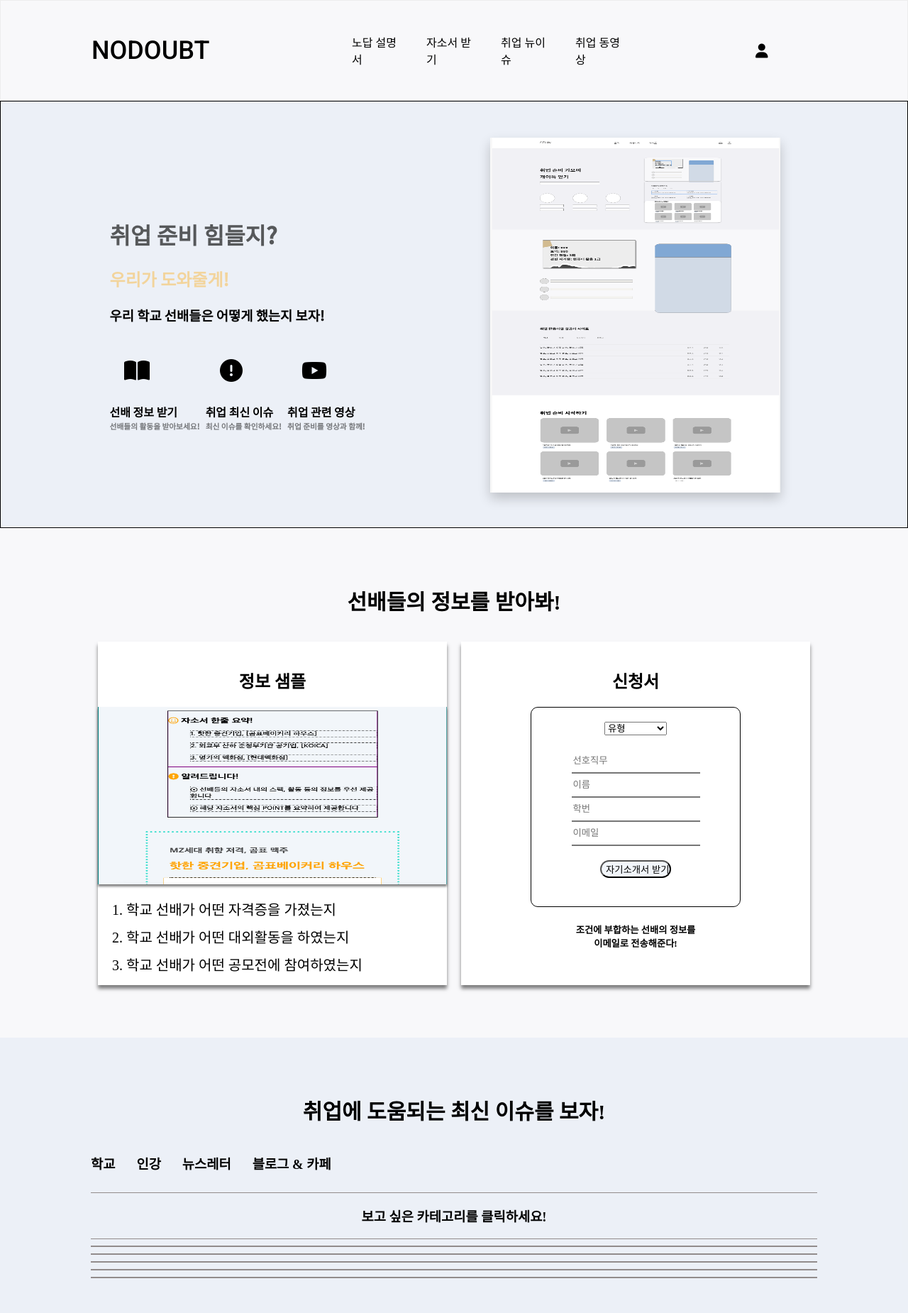
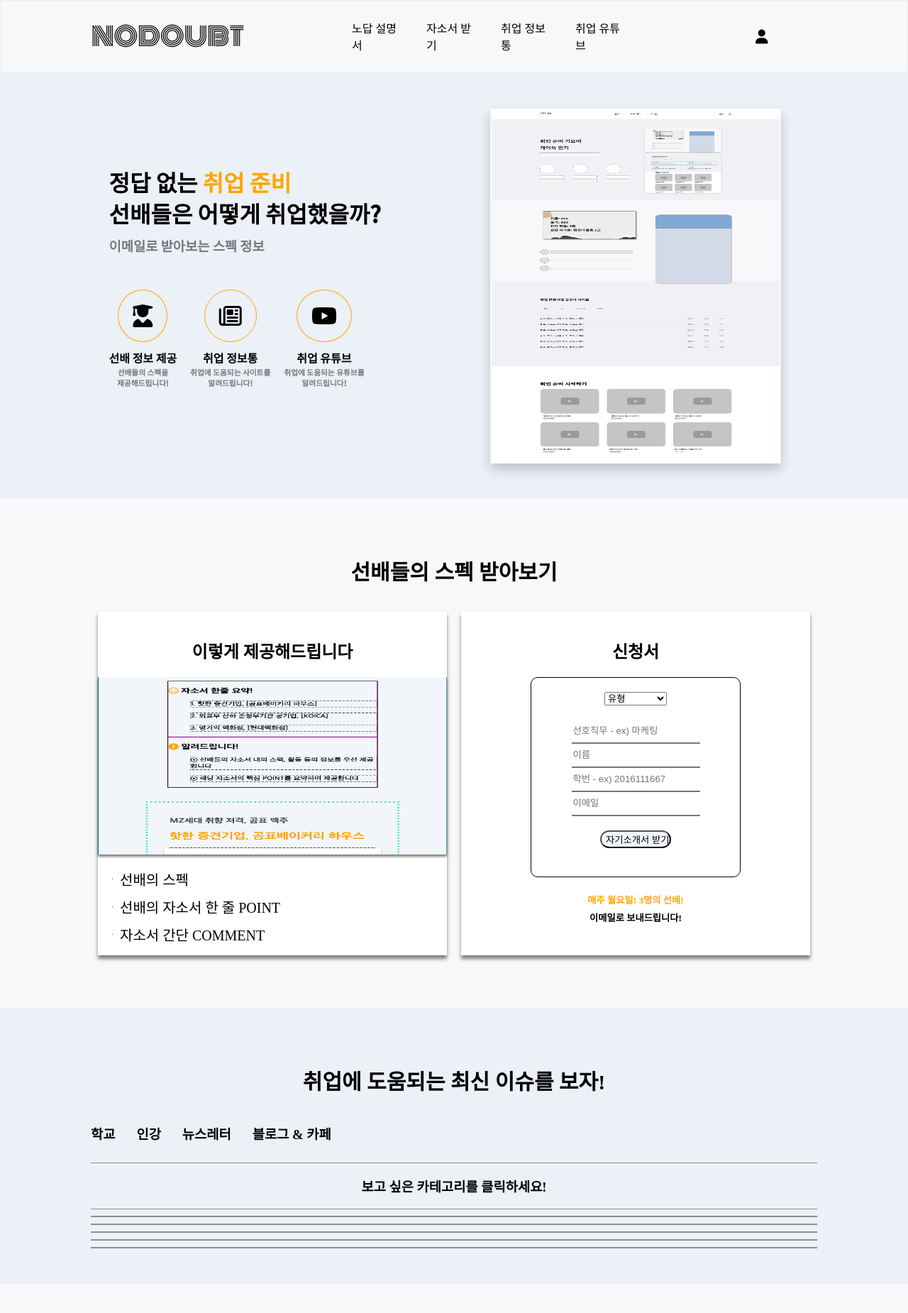
Before and after one commit to YoonHwe/nodoubt, a Django app: page / in a window 1280 px wide. Shown: the top 1850 px of the page at 71% size. Run offline with Django 3.2, Linux system fonts and the light colour scheme; data comes from the database, SQL or seed files in the repository; both versions use the stored data as it was after the commit; some libraries are stand-ins or nearby versions.

Commit message:
정기회의 디자인 수정

```diff
--- a/main/templates/main/index.html
+++ b/main/templates/main/index.html
@@ -7,50 +7,53 @@
 <div class="content content_first">
     <div class="content_first_left">
         <div class="content_first_left_exp">
-            <h1 id="content_first_left_exp_first">취업 준비 힘들지?</h1>
-            <h2>우리가 도와줄게!</h2>
-            <h3>우리 학교 선배들은 어떻게 했는지 보자!</h3>
+            <div class="content_first_left_exp_first">
+                <h1 id="content_first_left_exp_first_first">정답 없는</h1>
+                <h1 id="content_first_left_exp_first_second">&nbsp;취업 준비</h1>
+            </div>
+            <h1 id="content_first_left_exp_second">선배들은 어떻게 취업했을까?</h1>
+            <h3>이메일로 받아보는 스펙 정보</h3>
         </div>
         <div class="content_first_left_icon">
             <div class="content_first_left_icon_content">
                 <div class="content_first_left_icon_content">
-                    <i class="fas fa-book-open fa-2x left_icon"></i>
-                    <h4>선배 정보 받기</h4>
-                    <h6>선배들의 활동을 받아보세요!</h6>
+                    <i class="fas fa-user-graduate fa-2x left_icon"></i>
+                    <h4>선배 정보 제공</h4>
+                    <h6>선배들의 스펙을<br> 제공해드립니다!</h6>
                 </div>
             </div>
             <div class="content_first_left_icon_content">
                 <div class="content_first_left_icon_content">
-                    <i class="fas fa-exclamation-circle fa-2x left_icon"></i>
-                    <h4>취업 최신 이슈</h4>
-                    <h6>최신 이슈를 확인하세요!</h6>
+                    <i class="far fa-newspaper fa-2x left_icon"></i>
+                    <h4>취업 정보통</h4>
+                    <h6>취업에 도움되는 사이트를<br>알려드립니다!</h6>
                 </div>
             </div>
             <div class="content_first_left_icon_content">
                 <div class="content_first_left_icon_content">
                     <i class="fab fa-youtube fa-2x left_icon"></i>
-                    <h4>취업 관련 영상</h4>
-                    <h6>취업 준비를 영상과 함께!</h6>
+                    <h4>취업 유튜브</h4>
+                    <h6>취업에 도움되는 유튜브를<br>알려드립니다!</h6>
                 </div>
             </div>
         </div>
     </div>
-    <div class="content_first_right">
+    <div class="content_first_right mobile_no">
         <div class="content_first_right_paper">
             <img class="content_first_right_paper_image" src="{% static 'images/2.jpg' %}">
         </div>
     </div>
 </div>
 <!---->
-<div class="content_second_h2">선배들의 정보를 받아봐!</div>
+<div class="content_second_h2">선배들의 스펙 받아보기</div>
 <div class="content_second">
     <div class="content_second_right">
         <div class="content_second_right_instruction">
-            <h2>정보 샘플</h2>
+            <h2>이렇게 제공해드립니다</h2>
             <img class="content_second_right_instruction_image" src="{% static 'images/3.jpg' %}">
-            <p>1. 학교 선배가 어떤 자격증을 가졌는지</p>
-            <p>2. 학교 선배가 어떤 대외활동을 하였는지</p>
-            <p>3. 학교 선배가 어떤 공모전에 참여하였는지</p>
+            <p><i class="fas fa-circle"></i>&nbsp;&nbsp;선배의 스펙</p>
+            <p><i class="fas fa-circle"></i>&nbsp;&nbsp;선배의 자소서 한 줄 POINT</p>
+            <p><i class="fas fa-circle"></i>&nbsp;&nbsp;자소서 간단 COMMENT</p>
         </div>
     </div>
     <div class="content_second_left">
@@ -68,9 +71,9 @@
                             <option value="IPP">IPP</option>
                         </select>
                     </div>
-                    <input class="underline content_second_name" type="text" id="job_type" name="job_type" placeholder="선호직무" required>
+                    <input class="underline content_second_name" type="text" id="job_type" name="job_type" placeholder="선호직무 - ex) 마케팅" required>
                     <input class="underline content_second_name" type="text" id="name" name="name" placeholder="이름" required>
-                    <input class="underline content_second_name" type="text" id="school_number" name="school_number" placeholder="학번" required>
+                    <input class="underline content_second_name" type="text" id="school_number" name="school_number" placeholder="학번 - ex) 2016111667" required>
                     <input class="underline content_second_email" type="text" id="email" name="email" placeholder="이메일" required>
                     <div>
                         <input class="content_second_submit" type="submit" value="자기소개서 받기">
@@ -78,7 +81,7 @@
                 </form>
             </div>
             <div class="content_second_left_application_inst">
-                <h5>조건에 부합하는 선배의 정보를 <br>이메일로 전송해준다!</h5>
+                <h5 id="content_second_left_application_inst_first">매주 월요일! 3명의 선배!</h5><h5 id="content_second_left_application_inst_second">이메일로 보내드립니다!</h5>
             </div>
         </div>
     </div>
@@ -162,7 +165,7 @@
         </div>
 
     </div>
-    <div class="content_ready_content">
+    <div class="content_ready_content mobile_no">
         <div class="content_ready_content_contents">
             <iframe src="https://www.youtube.com/embed/nmFsFdNBQm8" title="YouTube video player" frameborder="0" allow="accelerometer; autoplay; clipboard-write; encrypted-media; gyroscope; picture-in-picture" allowfullscreen></iframe>
             <h5>공기업 취업 준비 나도 지원해볼까? 고민 중이라면!</h5>
--- a/main/templates/main/sample.html
+++ b/main/templates/main/sample.html
@@ -378,7 +378,5 @@
             </div>
         </div>
     </div>
-    <i class="far fa-bookmark"></i>
-    <i class="fas fa-bookmark"></i>
 </body>
 </html>
--- a/nodoubt/static/css/version1.css
+++ b/nodoubt/static/css/version1.css
@@ -12,18 +12,17 @@ a{
 /* menu / navbar */
 .menu{
     display: flex;
-    border: 1px solid rgb(237,237,237);
-    height: 140px;
+    border-bottom: 1px solid rgb(219, 218, 218);
+    height: 100px;
     justify-content: space-between;
     align-items: center;
     padding: 0% 16%;
 }
 .menu_company{
     font-size: 36px;
-    font-family: 'Roboto', sans-serif;
+    font-family: 'Monoton', sans-serif;
     width: 170px;
 }
-
 .menu_content{
     display: flex;
     margin-left: 10%;
@@ -87,7 +86,6 @@ a{
     padding: 0% 16%;
     height: 600px;
     background-color: rgba(130, 168, 212, 0.1);
-    border: 1px solid black;
 }
 .content_first_left{
     width: 50%;
@@ -97,22 +95,36 @@ a{
 }
 .content_first_left_exp{
     padding-left: 5%;
-    margin-top: 143px;
+    margin-top: 110px;
 }
 .content_first_left_icon{
     display: flex;
     justify-content: space-between;
     padding: 0% 5%;
+    margin-top: 20px;
     width: 90%;
 }
 .content_first_left_exp h1{
     animation: Disappearing 5s infinite;
 }
+.content_first_left_exp_first{
+    display: flex;
+}
+#content_first_left_exp_first_second{
+    color: orange;
+}
+#content_first_left_exp_second{
+    margin-top: -24px;
+}
 .content_first_left_exp h2{
     animation: Appearing 5s infinite;
     color: orange;
 }
-@keyframes Disappearing{
+.content_first_left_exp h3{
+    margin-top: -12px;
+    opacity: 0.5;
+}
+/* @keyframes Disappearing{
     0%{
         opacity: 1;
     }
@@ -163,12 +175,15 @@ a{
     100%{
         transform: rotate(1turn);
     }
-}
+} */
 .left_icon{
     padding: 20px;
     border-radius: 50%;
+    border: 1px solid orange;
 }
-
+.content_first_left_icon_content{
+    text-align: center;
+}
 .content_first_left_icon_content > i{
     margin-top: 10px;
     margin-bottom: 30px;
@@ -195,13 +210,10 @@ a{
     width: 100%;
     height: 100%;
 }
-
 /* 두번째 칸 - 인스트럭션 + 지원서 */
-
 .content_second_h2{
     padding-top: 80px;
 }
-
 .content_second{
     display: flex;
     padding: 0% 16%;
@@ -261,7 +273,12 @@ a{
 .content_second_left_application_inst{
     text-align: center;
 }
-
+#content_second_left_application_inst_first{
+    color: orange;
+}
+#content_second_left_application_inst_second{
+    margin-top: -16px;
+}
 .content_second_right{
     width: 50%;
     height: 484px;
@@ -288,11 +305,15 @@ a{
 }
 .content_second_right_instruction p{
     font-size: 20px;
+    text-align: start;
     margin-bottom: -10px;
-    text-align: start;
     margin-left: 20px;
+    display: flex;
+    align-items: center;
 }
-
+.fa-circle{
+    font-size: 1px;
+}
 .content_second_search{
     text-align: center;
     margin: 2px;
@@ -304,7 +325,7 @@ a{
     font-weight: bold;
     margin-bottom: 2%;
 }
-
+/**/
 .content_popular{
     padding: 0% 10%;
     margin: 5% 0%;
@@ -350,7 +371,6 @@ a{
 }
 .content_issue_category_list h3{
     margin-right: 30px;
-    border-bottom: 0px solid blue;
 }
 .content_issue_category_list h3:hover{
     color: orange;
@@ -396,11 +416,6 @@ a{
 iframe{
     width: 270px;
     height: 200px;
-}
-
-.footer{
-    margin-top: 40px;
-    text-align: center;
 }
 
 .footer{
--- a/nodoubt/static/css/version2.css
+++ b/nodoubt/static/css/version2.css
@@ -13,14 +13,14 @@ a{
 .menu{
     display: flex;
     border: 1px solid rgb(237,237,237);
-    height: 140px;
+    height: 100px;
     justify-content: space-between;
     align-items: center;
     padding: 0% 10%;
 }
 .menu_company{
     font-size: 36px;
-    font-family: 'Roboto', sans-serif;
+    font-family: 'Monoton', sans-serif;
     width: 170px;
 }
 
@@ -89,7 +89,6 @@ a{
     padding: 0% 10%;
     height: 600px;
     background-color: rgba(130, 168, 212, 0.1);
-    border: 1px solid black;
 }
 .content_first_left{
     width: 50%;
@@ -99,22 +98,36 @@ a{
 }
 .content_first_left_exp{
     padding-left: 5%;
-    margin-top: 143px;
+    margin-top: 110px;
 }
 .content_first_left_icon{
     display: flex;
     justify-content: space-between;
     padding: 0% 5%;
+    margin-top: 20px;
     width: 90%;
 }
 .content_first_left_exp h1{
     animation: Disappearing 5s infinite;
 }
+.content_first_left_exp_first{
+    display: flex;
+}
+#content_first_left_exp_first_second{
+    color: orange;
+}
+#content_first_left_exp_second{
+    margin-top: -24px;
+}
 .content_first_left_exp h2{
     animation: Appearing 5s infinite;
     color: orange;
 }
-@keyframes Disappearing{
+.content_first_left_exp h3{
+    margin-top: -12px;
+    opacity: 0.5;
+}
+/* @keyframes Disappearing{
     0%{
         opacity: 1;
     }
@@ -165,13 +178,17 @@ a{
     100%{
         transform: rotate(1turn);
     }
-}
+} */
 .left_icon{
     padding: 20px;
     border-radius: 50%;
+    border: 1px solid orange;
 }
 .content_first_left_icon{
     width: 360px;
+}
+.content_first_left_icon_content{
+    text-align: center;
 }
 .content_first_left_icon_content > i{
     margin-top: 10px;
@@ -201,11 +218,9 @@ a{
 }
 
 /* 두번째 칸 - 인스트럭션 + 지원서 */
-
 .content_second_h2{
     padding-top: 80px;
 }
-
 .content_second{
     display: flex;
     padding: 0% 10%;
@@ -265,7 +280,12 @@ a{
 .content_second_left_application_inst{
     text-align: center;
 }
-
+#content_second_left_application_inst_first{
+    color: orange;
+}
+#content_second_left_application_inst_second{
+    margin-top: -16px;
+}
 .content_second_right{
     width: 50%;
     height: 484px;
@@ -282,8 +302,8 @@ a{
     flex-direction: column;
 }
 .content_second_right_instruction > h2{
+    margin-top: 37px;
     text-align: center;
-    margin-top: 37px;
 }
 .content_second_right_instruction_image{
     box-shadow: 0px 3px 3px rgba(0, 0, 0, .5);
@@ -292,11 +312,15 @@ a{
 }
 .content_second_right_instruction p{
     font-size: 20px;
+    text-align: start;
     margin-bottom: -10px;
     margin-left: 20px;
-    text-align: start;
+    display: flex;
+    align-items: center;
 }
-
+.fa-circle{
+    font-size: 1px;
+}
 .content_second_search{
     text-align: center;
     margin: 2px;
@@ -308,7 +332,7 @@ a{
     font-weight: bold;
     margin-bottom: 2%;
 }
-
+/**/
 .content_popular{
     padding: 0% 10%;
     margin: 5% 0%;
--- a/nodoubt/static/css/version3.css
+++ b/nodoubt/static/css/version3.css
@@ -13,14 +13,14 @@ a{
 .menu{
     display: flex;
     border: 1px solid rgb(237,237,237);
-    height: 140px;
+    height: 100px;
     justify-content: space-between;
     align-items: center;
     padding: 0% 6%;
 }
 .menu_company{
     font-size: 36px;
-    font-family: 'Roboto', sans-serif;
+    font-family: 'Monoton', sans-serif;
     width: 170px;
 }
 
@@ -90,7 +90,6 @@ a{
     padding: 0% 6%;
     height: 600px;
     background-color: rgba(130, 168, 212, 0.1);
-    border: 1px solid black;
 }
 .content_first_left{
     width: 50%;
@@ -100,22 +99,36 @@ a{
 }
 .content_first_left_exp{
     padding-left: 5%;
-    margin-top: 143px;
+    margin-top: 110px;
 }
 .content_first_left_icon{
     display: flex;
     justify-content: space-between;
     padding: 0% 5%;
+    margin-top: 20px;
     width: 90%;
 }
 .content_first_left_exp h1{
     animation: Disappearing 5s infinite;
 }
+.content_first_left_exp_first{
+    display: flex;
+}
+#content_first_left_exp_first_second{
+    color: orange;
+}
+#content_first_left_exp_second{
+    margin-top: -24px;
+}
 .content_first_left_exp h2{
     animation: Appearing 5s infinite;
     color: orange;
 }
-@keyframes Disappearing{
+.content_first_left_exp h3{
+    margin-top: -12px;
+    opacity: 0.5;
+}
+/* @keyframes Disappearing{
     0%{
         opacity: 1;
     }
@@ -166,13 +179,17 @@ a{
     100%{
         transform: rotate(1turn);
     }
-}
+} */
 .left_icon{
     padding: 20px;
     border-radius: 50%;
+    border: 1px solid orange;
 }
 .content_first_left_icon{
     width: 330px;
+}
+.content_first_left_icon_content{
+    text-align: center;
 }
 .content_first_left_icon_content > i{
     margin-top: 10px;
@@ -203,11 +220,9 @@ a{
 }
 
 /* 두번째 칸 - 인스트럭션 + 지원서 */
-
 .content_second_h2{
     padding-top: 80px;
 }
-
 .content_second{
     display: flex;
     padding: 0% 6%;
@@ -267,7 +282,12 @@ a{
 .content_second_left_application_inst{
     text-align: center;
 }
-
+#content_second_left_application_inst_first{
+    color: orange;
+}
+#content_second_left_application_inst_second{
+    margin-top: -16px;
+}
 .content_second_right{
     width: 50%;
     height: 484px;
@@ -284,8 +304,8 @@ a{
     flex-direction: column;
 }
 .content_second_right_instruction > h2{
+    margin-top: 37px;
     text-align: center;
-    margin-top: 37px;
 }
 .content_second_right_instruction_image{
     box-shadow: 0px 3px 3px rgba(0, 0, 0, .5);
@@ -294,11 +314,15 @@ a{
 }
 .content_second_right_instruction p{
     font-size: 15px;
+    text-align: start;
     margin-bottom: -10px;
     margin-left: 20px;
-    text-align: start;
+    display: flex;
+    align-items: center;
 }
-
+.fa-circle{
+    font-size: 1px;
+}
 .content_second_search{
     text-align: center;
     margin: 2px;
@@ -310,7 +334,7 @@ a{
     font-weight: bold;
     margin-bottom: 2%;
 }
-
+/**/
 .content_popular{
     padding: 0% 6%;
     margin: 5% 0%;
--- a/nodoubt/static/css/version4.css
+++ b/nodoubt/static/css/version4.css
@@ -14,18 +14,17 @@ a{
 .menu{
     display: flex;
     border: 1px solid rgb(237,237,237);
-    height: 140px;
+    height: 100px;
     justify-content: space-between;
     align-items: center;
     padding: 0% 6%;
 }
 .menu_company{
     font-size: 36px;
-    font-family: 'Roboto', sans-serif;
+    font-family: 'Monoton', sans-serif;
     width: 170px;
 }
 .menu_content{
-    display: none;
     margin-left: 10%;
 }
 .menu_content_page{
@@ -88,7 +87,6 @@ a{
     padding: 0% 2%;
     height: 400px;
     background-color: rgba(130, 168, 212, 0.1);
-    border: 1px solid black;
 }
 .content_first_left{
     font-family: 'Noto Sans KR', sans-serif;
@@ -101,16 +99,30 @@ a{
     display: flex;
     justify-content: space-between;
     padding-left: 5%;
+    margin-top: 20px;
     width: 90%;
 }
 .content_first_left_exp h1{
     animation: Disappearing 5s infinite;
 }
+.content_first_left_exp_first{
+    display: flex;
+}
+#content_first_left_exp_first_second{
+    color: orange;
+}
+#content_first_left_exp_second{
+    margin-top: -24px;
+}
 .content_first_left_exp h2{
     animation: Appearing 5s infinite;
     color: orange;
 }
-@keyframes Disappearing{
+.content_first_left_exp h3{
+    margin-top: -12px;
+    opacity: 0.5;
+}
+/* @keyframes Disappearing{
     0%{
         opacity: 1;
     }
@@ -161,13 +173,17 @@ a{
     100%{
         transform: rotate(1turn);
     }
-}
+} */
 .left_icon{
     padding: 20px;
     border-radius: 50%;
+    border: 1px solid orange;
 }
 .content_first_left_icon{
     width: 330px;
+}
+.content_first_left_icon_content{
+    text-align: center;
 }
 .content_first_left_icon_content > i{
     margin-top: 10px;
@@ -182,7 +198,6 @@ a{
     opacity: 0.5;
     font-size: 9px;
 }
-
 .content_first_right{
     width: 50%;
     display: none;
@@ -204,7 +219,6 @@ a{
 .content_second_h2{
     padding-top: 80px;
 }
-
 .content_second{
     padding: 0% 2%;
 }
@@ -262,7 +276,12 @@ a{
 .content_second_left_application_inst{
     text-align: center;
 }
-
+#content_second_left_application_inst_first{
+    color: orange;
+}
+#content_second_left_application_inst_second{
+    margin-top: -16px;
+}
 .content_second_right{
     height: 440px;
     padding: 10px;
@@ -278,8 +297,8 @@ a{
     flex-direction: column;
 }
 .content_second_right_instruction > h2{
+    margin-top: 37px;
     text-align: center;
-    margin-top: 37px;
 }
 .content_second_right_instruction_image{
     box-shadow: 0px 3px 3px rgba(0, 0, 0, .5);
@@ -288,11 +307,15 @@ a{
 }
 .content_second_right_instruction p{
     font-size: 15px;
+    text-align: start;
     margin-bottom: -10px;
     margin-left: 20px;
-    text-align: start;
+    display: flex;
+    align-items: center;
 }
-
+.fa-circle{
+    font-size: 1px;
+}
 .content_second_search{
     text-align: center;
     margin: 2px;
@@ -304,7 +327,7 @@ a{
     font-weight: bold;
     margin-bottom: 2%;
 }
-
+/**/
 .content_popular{
     padding: 0% 2%;
     margin: 5% 0%;
@@ -398,7 +421,9 @@ iframe{
     width: 232px;
     height: 160px;
 }
-
+.mobile_no{
+    display: none;
+}
 .footer{
     margin-top: 40px;
     text-align: center;
--- a/nodoubt/templates/base.html
+++ b/nodoubt/templates/base.html
@@ -12,6 +12,8 @@
     <script src="https://kit.fontawesome.com/6478f529f2.js" crossorigin="anonymous"></script>
     <link rel="preconnect" href="https://fonts.gstatic.com">
     <link href="https://fonts.googleapis.com/css2?family=Noto+Sans+KR:wght@500&display=swap" rel="stylesheet">
+    <link rel="preconnect" href="https://fonts.googleapis.com">
+    <link href="https://fonts.googleapis.com/css2?family=Monoton&display=swap" rel="stylesheet">
     <link href="https://fonts.googleapis.com/css2?family=Noto+Sans+KR:wght@500&family=Roboto:wght@500&display=swap" rel="stylesheet">
     <script type="text/javascript" src="http://code.jquery.com/jquery-latest.js"></script>
     <script src="{% static 'js/app.js' %}"></script>
--- a/nodoubt/templates/shared/navbar.html
+++ b/nodoubt/templates/shared/navbar.html
@@ -2,11 +2,11 @@
     <div class="menu_form menu_company">
         <a href="{% url 'main:showmain' %}">NODOUBT</a>
     </div>
-    <div class="menu_form menu_content">
+    <div class="menu_form menu_content mobile_no">
         <div class="menu_content_page"><a onclick="fnMove('first')">노답 설명서</a></div>
         <div class="menu_content_page"><a onclick="fnMove('second_h2')">자소서 받기</a></div>
-        <div class="menu_content_page"><a onclick="fnMove('issue')">취업 뉴이슈</a></div>
-        <div class="menu_content_page"><a onclick="fnMove('ready')">취업 동영상</a></div>
+        <div class="menu_content_page"><a onclick="fnMove('issue')">취업 정보통</a></div>
+        <div class="menu_content_page"><a onclick="fnMove('ready')">취업 유튜브</a></div>
     </div>
 
     <div class="menu_form menu_right">
```
Also changed, not shown: db.sqlite3.
